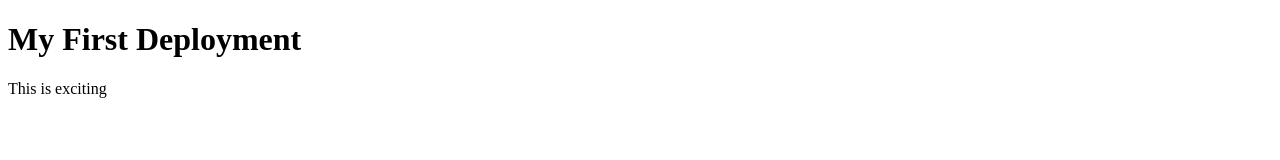
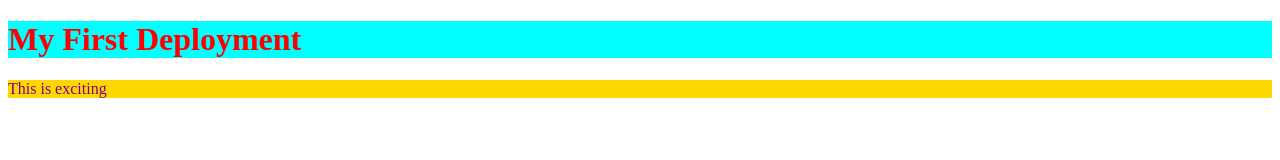
Before and after one commit to PirateKing2620/f27-deployment-test-kevin, a website: page client/index.html in a window 1280 px wide. Drawn offline with Linux system fonts and the light colour scheme.

Commit message:
css added

```diff
--- a/client/index.html
+++ b/client/index.html
@@ -5,6 +5,8 @@
     <meta http-equiv="X-UA-Compatible" content="IE=edge">
     <meta name="viewport" content="width=device-width, initial-scale=1.0">
     <title>Document</title>
+    <link rel="stylesheet" href="styles.css">
+    <link rel="stylesheet" href="/css">
 </head>
 <body>
     <h1>My First Deployment</h1>
--- a/client/styles.css
+++ b/client/styles.css
@@ -0,0 +1,10 @@
+h1 {
+    color: red;
+    background-color: aqua;
+
+}
+
+p {
+    color: purple;
+    background-color: gold;
+}
--- a/server/server.js
+++ b/server/server.js
@@ -9,7 +9,9 @@ app.get('/', (req, res) => {
     res.sendFile(path.join(__dirname, "../client/index.html"))
 })
 
-
+app.get('/css', () => {
+    res.sendFile(path.join(__dirname, "../client/styles.css"))
+})
 
 
 const port = process.env.PORT || 4005;
```
